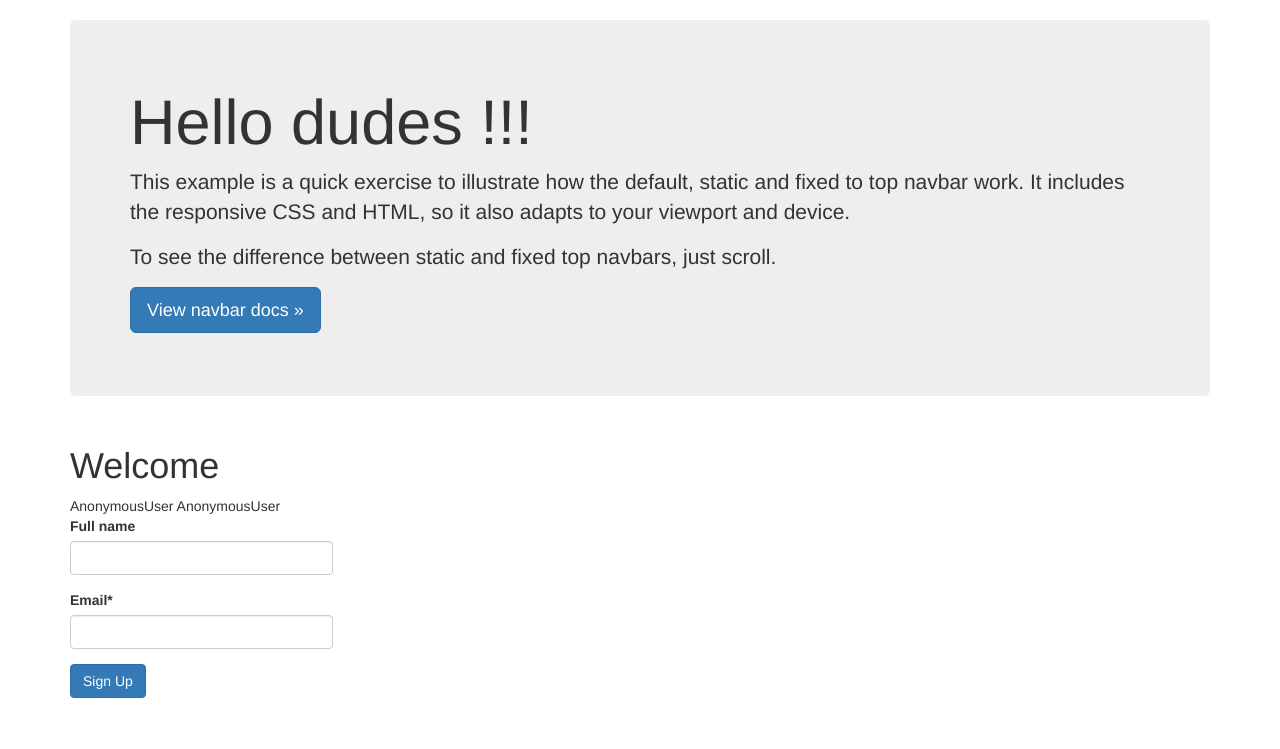
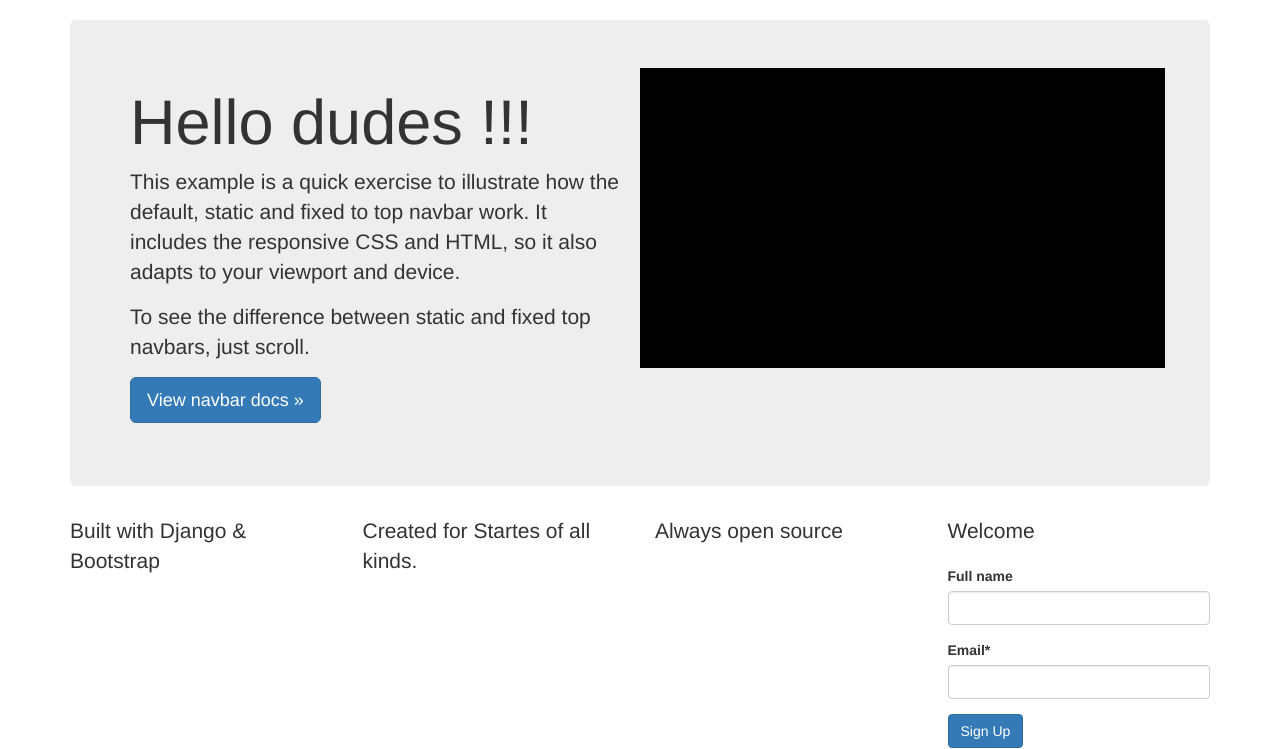
Before and after one commit to Vigopro/gvg, a Django app: page / in a window 1280 px wide. Shown: the part 51-800 px from the top of the page. Run offline with Django 3.2, Linux system fonts and the light colour scheme; some libraries are stand-ins or nearby versions.

Commit message:
Styling MVP Landing Part 1

```diff
--- a/newsletter/templates/base.html
+++ b/newsletter/templates/base.html
@@ -38,7 +38,6 @@
 
     {% block content %}
     {% endblock %}
-
     </div> <!-- /container -->
 
 
--- a/newsletter/templates/home.html
+++ b/newsletter/templates/home.html
@@ -5,23 +5,28 @@
 
 
 {% block jumbotron_content %}
-
+<div class="row">
+  <div class="col-sm-6">
     <h1>Hello dudes !!!</h1>
     <p>This example is a quick exercise to illustrate how the default, static and fixed to top navbar work. It includes the responsive CSS and HTML, so it also adapts to your viewport and device.</p>
     <p>To see the difference between static and fixed top navbars, just scroll.</p>
     <p>
-      <a class="btn btn-lg btn-primary" href="../../components/#navbar" role="button">View navbar docs &raquo;</a>
+      <a class="btn btn-lg btn-primary" href="" role="button">View navbar docs &raquo;</a>
     </p>
+</div>
+	<div class="col-sm-6" style="background-color:black;height:300px;">
 
+	</div>
+</div>
     {% endblock %}
 
 
 {% block content %}
 <div class="row">
-	<div class="col-sm-6 col-md-3">
-		<h1>{{ title }}</h1>
-			{{ user }}
-			{{ request.user }}
+
+	<div class="col-sm-3 pull-right">
+		<p class="lead">{{ title }}</p>
+
 		<form method = "POST" action="">
 			{% csrf_token%}
 			{{ form|crispy }}  <!--вертикальное расположение as_p -->
@@ -30,6 +35,15 @@
 
 		</form>
 	</div>
+<div class='col-sm-3'>
+	<p class="lead">Built with Django &amp; Bootstrap</p>
+</div>
+<div class='col-sm-3'>
+	<p class="lead">Created for Startes of all kinds.</p>
+</div>
+<div class='col-sm-3'>
+	<p class="lead">Always open source</p>
+</div>
 </div>
 
 {% endblock %}
```
